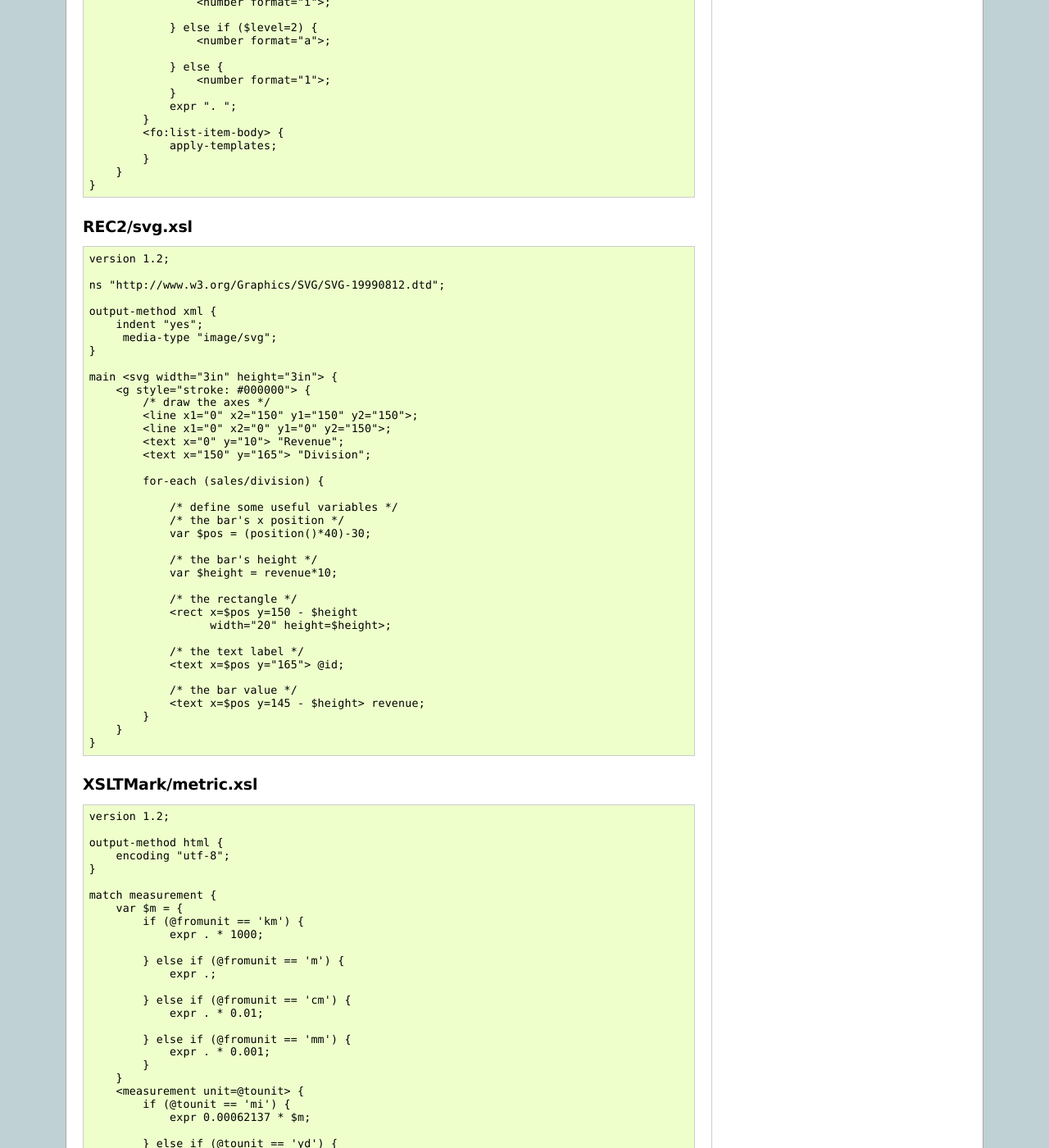
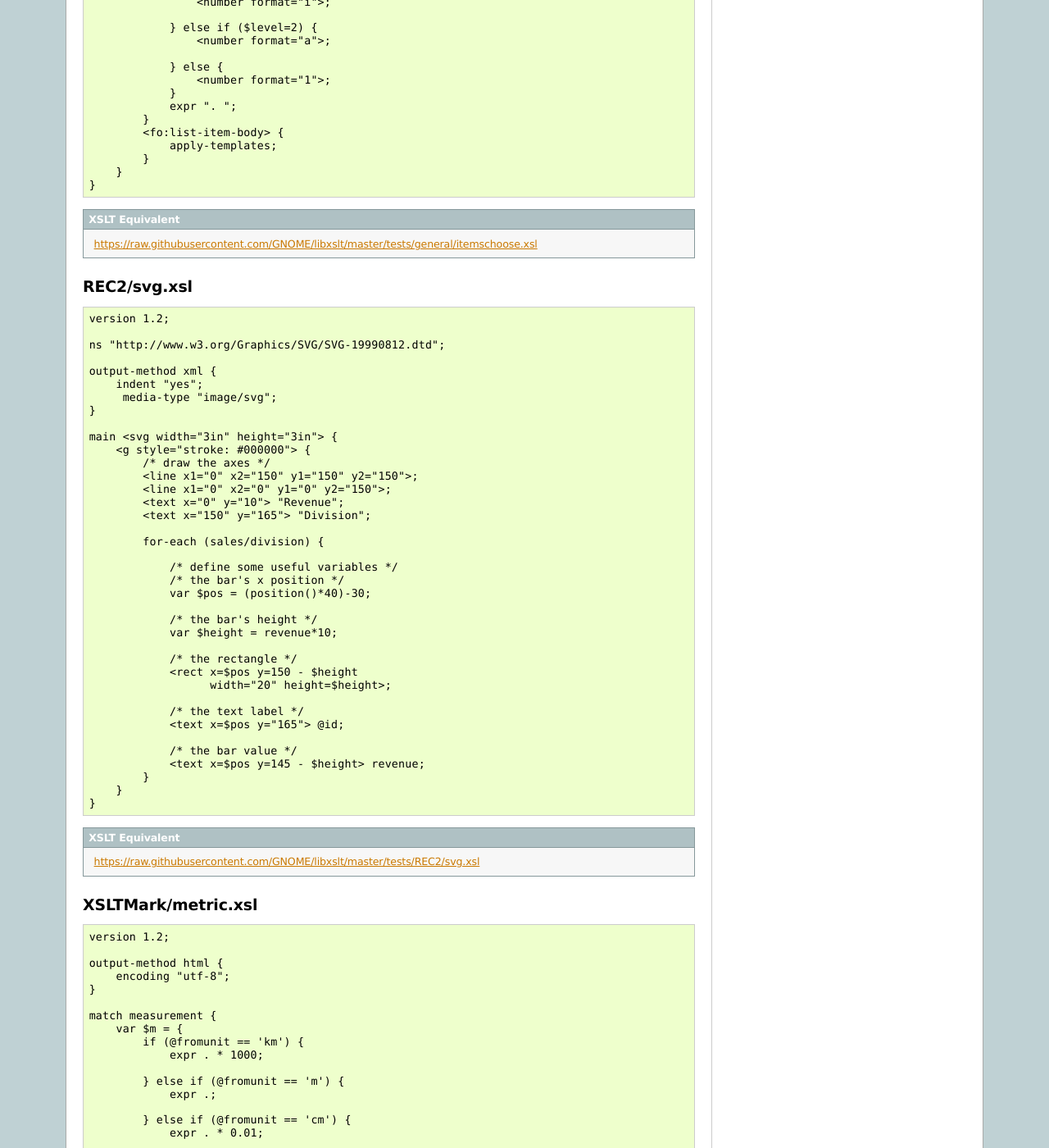
Before and after one commit to Juniper/libslax, a Sphinx documentation site: the page built from doc/examples.rst, in a window 1280 px wide and 1400 px high, scrolled down 954 px. Shown: the whole window at 82% size. Built offline with Sphinx 7.4.7, drawn with Linux system fonts in a browser that asks for light colours; some of the changed lines change nothing that is shown; some of the changed text lies outside the part shown.

Commit message:
fix admonitions

```diff
--- a/doc/examples.rst
+++ b/doc/examples.rst
@@ -75,7 +75,7 @@ general/itemschoose.xsl
         }
     }
 
-.. admonition: XSLT Equivalent
+.. admonition:: XSLT Equivalent
 
    https://raw.githubusercontent.com/GNOME/libxslt/master/tests/general/itemschoose.xsl
 
@@ -123,7 +123,7 @@ REC2/svg.xsl
         }
     }
 
-.. admonition: XSLT Equivalent
+.. admonition:: XSLT Equivalent
 
    https://raw.githubusercontent.com/GNOME/libxslt/master/tests/REC2/svg.xsl
 
@@ -169,6 +169,6 @@ XSLTMark/metric.xsl
         }
     }
 
-.. admonition: XSLT Equivalent
+.. admonition:: XSLT Equivalent
 
    https://raw.githubusercontent.com/GNOME/libxslt/master/tests/XSLTMark/metric.xsl
```
